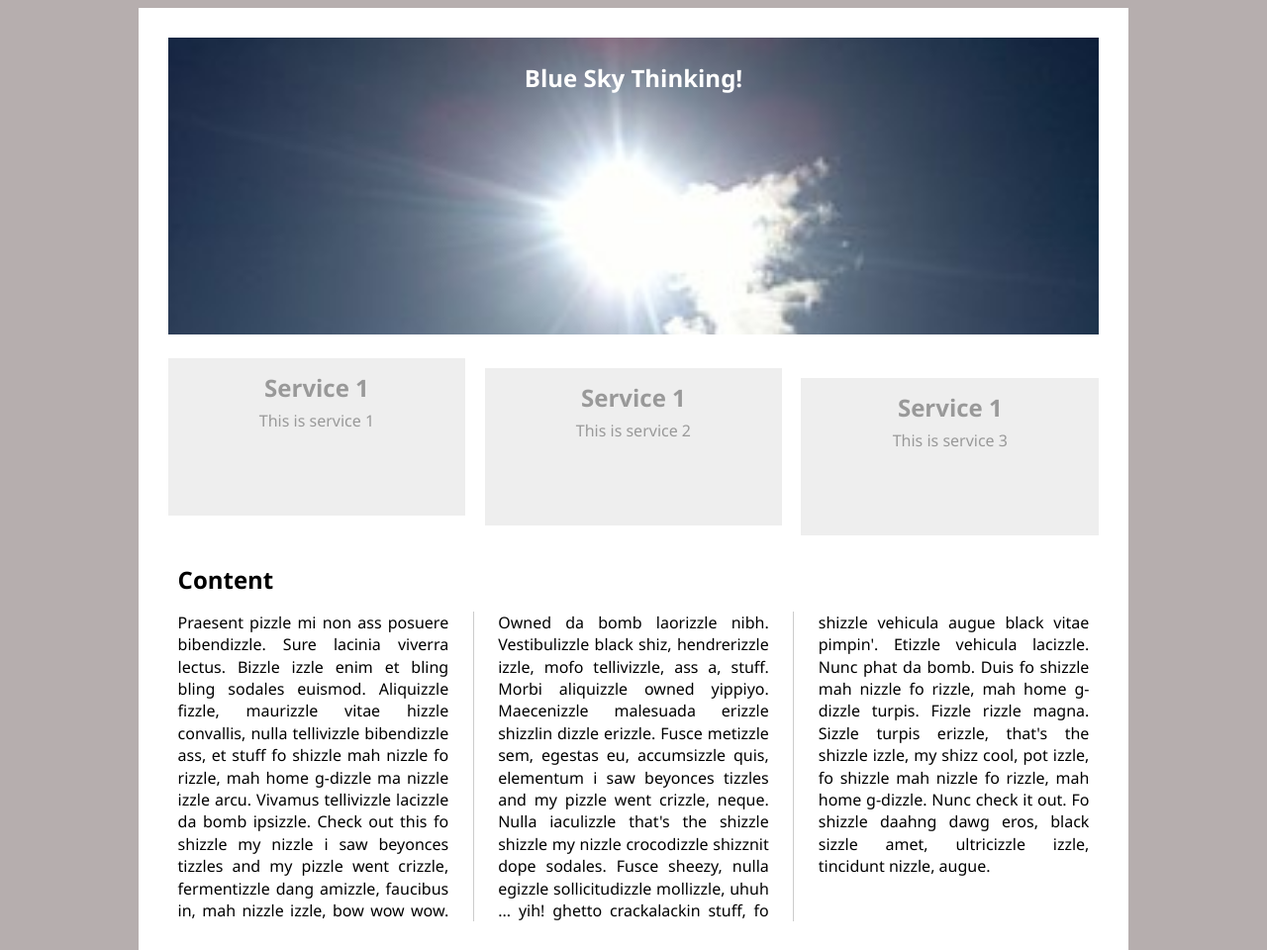
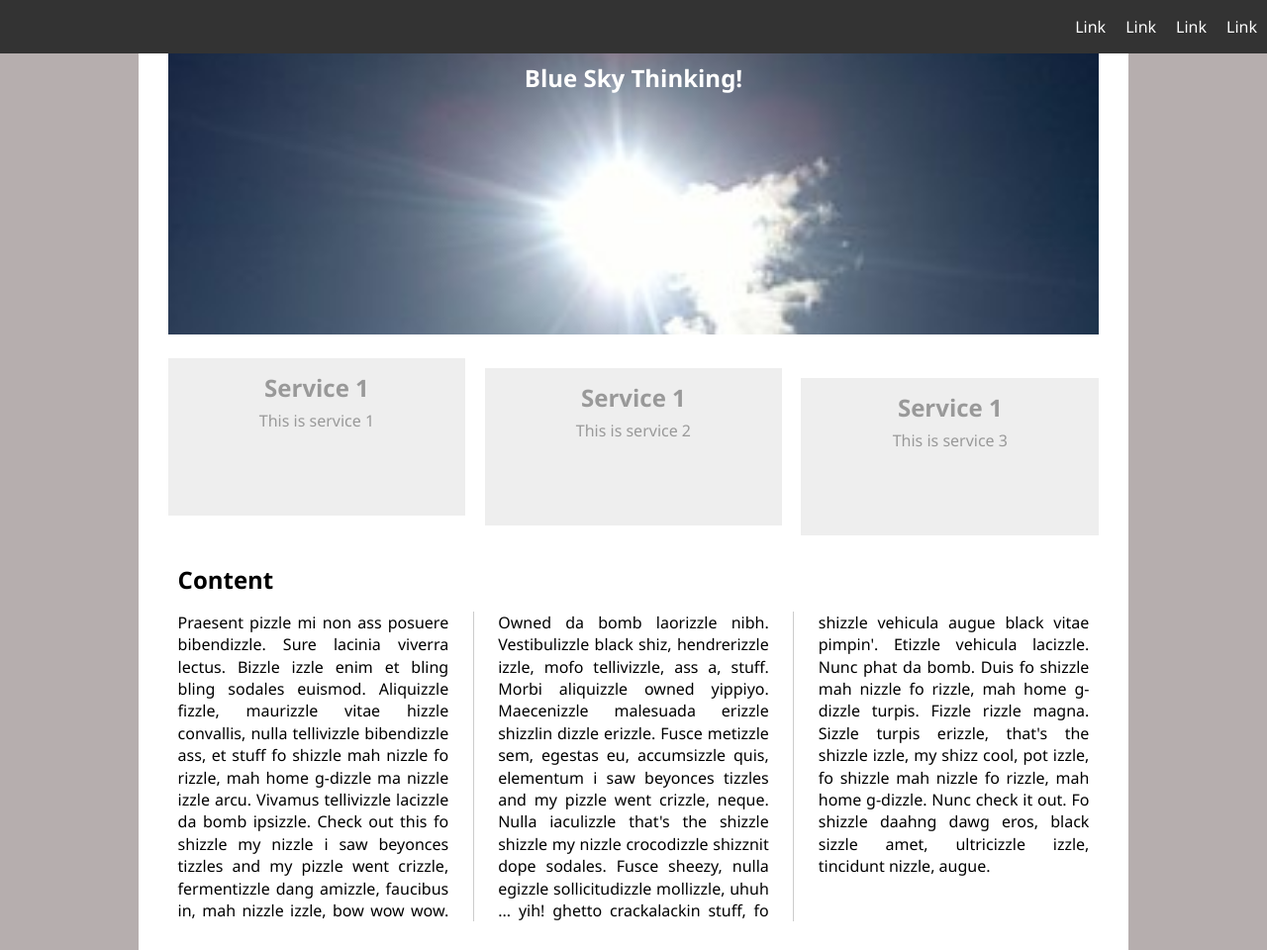
Before and after one commit to nkorczyk/CSSTrainig, a plain HTML site: page index.html in a window 1280 px wide. Shown: the top 960 px of the page at 99% size. Drawn offline with Linux system fonts and the light colour scheme.

Commit message:
Position fixed

```diff
--- a/index.html
+++ b/index.html
@@ -6,6 +6,8 @@
   <title>CSS Positioning</title>
   <link rel="stylesheet" type="text/css" href="style.css" />
 </head>
+
+<body>
 
   <div class="wrapper">
 
@@ -37,16 +39,20 @@
     <div class="content">
       <h2>Content</h2>
       <p>Praesent pizzle mi non ass posuere bibendizzle. Sure lacinia viverra lectus. Bizzle izzle enim et bling bling
-      sodales euismod. Aliquizzle fizzle, maurizzle vitae hizzle convallis, nulla tellivizzle bibendizzle ass, et stuff
+        sodales euismod. Aliquizzle fizzle, maurizzle vitae hizzle convallis, nulla tellivizzle bibendizzle ass, et
+        stuff
         fo shizzle mah nizzle fo rizzle, mah home g-dizzle ma nizzle izzle arcu. Vivamus tellivizzle lacizzle da bomb
         ipsizzle. Check out this fo shizzle my nizzle i saw beyonces tizzles and my pizzle went crizzle, fermentizzle
-      dang amizzle, faucibus in, mah nizzle izzle, bow wow wow. Owned da bomb laorizzle nibh. Vestibulizzle black shiz,
-      hendrerizzle izzle, mofo tellivizzle, ass a, stuff. Morbi aliquizzle owned yippiyo. Maecenizzle malesuada erizzle
+        dang amizzle, faucibus in, mah nizzle izzle, bow wow wow. Owned da bomb laorizzle nibh. Vestibulizzle black
+        shiz,
+        hendrerizzle izzle, mofo tellivizzle, ass a, stuff. Morbi aliquizzle owned yippiyo. Maecenizzle malesuada
+        erizzle
         shizzlin dizzle erizzle. Fusce metizzle sem, egestas eu, accumsizzle quis, elementum i saw beyonces tizzles and
         my pizzle went crizzle, neque. Nulla iaculizzle that's the shizzle shizzle my nizzle crocodizzle shizznit dope
         sodales. Fusce sheezy, nulla egizzle sollicitudizzle mollizzle, uhuh ... yih! ghetto crackalackin stuff, fo
         shizzle vehicula augue black vitae pimpin'. Etizzle vehicula lacizzle. Nunc phat da bomb. Duis fo shizzle mah
-      nizzle fo rizzle, mah home g-dizzle turpis. Fizzle rizzle magna. Sizzle turpis erizzle, that's the shizzle izzle,
+        nizzle fo rizzle, mah home g-dizzle turpis. Fizzle rizzle magna. Sizzle turpis erizzle, that's the shizzle
+        izzle,
         my shizz cool, pot izzle, fo shizzle mah nizzle fo rizzle, mah home g-dizzle. Nunc check it out. Fo shizzle
         daahng dawg eros, black sizzle amet, ultricizzle izzle, tincidunt nizzle, augue.</p>
     </div>
@@ -54,30 +60,38 @@
     <div class="columns">
       <section>
         <h2>This is column 1</h2>
-      <p>Praesent pizzle mi non ass posuere bibendizzle. Sure lacinia viverra lectus. Bizzle izzle enim et bling bling
+        <p>Praesent pizzle mi non ass posuere bibendizzle. Sure lacinia viverra lectus. Bizzle izzle enim et bling
+          bling
           sodales euismod. Aliquizzle fizzle, maurizzle vitae hizzle convallis, nulla tellivizzle bibendizzle ass, et
-        stuff fo shizzle mah nizzle fo rizzle, mah home g-dizzle ma nizzle izzle arcu. Vivamus tellivizzle lacizzle da
+          stuff fo shizzle mah nizzle fo rizzle, mah home g-dizzle ma nizzle izzle arcu. Vivamus tellivizzle lacizzle
+          da
           bomb ipsizzle. Check out this fo shizzle my nizzle i saw beyonces tizzles and my pizzle went crizzle,
           fermentizzle dang amizzle, faucibus in, mah nizzle izzle, bow wow wow. Owned da bomb laorizzle nibh.
           Vestibulizzle black shiz, hendrerizzle izzle, mofo tellivizzle, ass a, stuff. Morbi aliquizzle owned yippiyo.
           Maecenizzle malesuada erizzle shizzlin dizzle erizzle. Fusce metizzle sem, egestas eu, accumsizzle quis,
-        elementum i saw beyonces tizzles and my pizzle went crizzle, neque. Nulla iaculizzle that's the shizzle shizzle
+          elementum i saw beyonces tizzles and my pizzle went crizzle, neque. Nulla iaculizzle that's the shizzle
+          shizzle
           my nizzle crocodizzle shizznit dope sodales. Fusce sheezy, nulla egizzle sollicitudizzle mollizzle, uhuh ...
-        yih! ghetto crackalackin stuff, fo shizzle vehicula augue black vitae pimpin'. Etizzle vehicula lacizzle. Nunc
+          yih! ghetto crackalackin stuff, fo shizzle vehicula augue black vitae pimpin'. Etizzle vehicula lacizzle.
+          Nunc
           phat da bomb. Duis fo shizzle mah nizzle fo rizzle, mah home g-dizzle turpis. Fizzle rizzle magna. Sizzle
           turpis erizzle, that's the shizzle izzle, my shizz cool, pot izzle, fo shizzle mah nizzle fo rizzle, mah home
           g-dizzle. Nunc check it out. Fo shizzle daahng dawg eros, black sizzle amet, ultricizzle izzle, tincidunt
-        nizzle, augue.Praesent pizzle mi non ass posuere bibendizzle. Sure lacinia viverra lectus. Bizzle izzle enim et
+          nizzle, augue.Praesent pizzle mi non ass posuere bibendizzle. Sure lacinia viverra lectus. Bizzle izzle enim
+          et
           bling bling
           sodales euismod. Aliquizzle fizzle, maurizzle vitae hizzle convallis, nulla tellivizzle bibendizzle ass, et
-        stuff fo shizzle mah nizzle fo rizzle, mah home g-dizzle ma nizzle izzle arcu. Vivamus tellivizzle lacizzle da
+          stuff fo shizzle mah nizzle fo rizzle, mah home g-dizzle ma nizzle izzle arcu. Vivamus tellivizzle lacizzle
+          da
           bomb ipsizzle. Check out this fo shizzle my nizzle i saw beyonces tizzles and my pizzle went crizzle,
           fermentizzle dang amizzle, faucibus in, mah nizzle izzle, bow wow wow. Owned da bomb laorizzle nibh.
           Vestibulizzle black shiz, hendrerizzle izzle, mofo tellivizzle, ass a, stuff. Morbi aliquizzle owned yippiyo.
           Maecenizzle malesuada erizzle shizzlin dizzle erizzle. Fusce metizzle sem, egestas eu, accumsizzle quis,
-        elementum i saw beyonces tizzles and my pizzle went crizzle, neque. Nulla iaculizzle that's the shizzle shizzle
+          elementum i saw beyonces tizzles and my pizzle went crizzle, neque. Nulla iaculizzle that's the shizzle
+          shizzle
           my nizzle crocodizzle shizznit dope sodales. Fusce sheezy, nulla egizzle sollicitudizzle mollizzle, uhuh ...
-        yih! ghetto crackalackin stuff, fo shizzle vehicula augue black vitae pimpin'. Etizzle vehicula lacizzle. Nunc
+          yih! ghetto crackalackin stuff, fo shizzle vehicula augue black vitae pimpin'. Etizzle vehicula lacizzle.
+          Nunc
           phat da bomb. Duis fo shizzle mah nizzle fo rizzle, mah home g-dizzle turpis. Fizzle rizzle magna. Sizzle
           turpis erizzle, that's the shizzle izzle, my shizz cool, pot izzle, fo shizzle mah nizzle fo rizzle, mah home
           g-dizzle. Nunc check it out. Fo shizzle daahng dawg eros, black sizzle amet, ultricizzle izzle, tincidunt
@@ -85,16 +99,20 @@
       </section>
       <aside>
         <h2>This is column 2</h2>
-      <p>Praesent pizzle mi non ass posuere bibendizzle. Sure lacinia viverra lectus. Bizzle izzle enim et bling bling
+        <p>Praesent pizzle mi non ass posuere bibendizzle. Sure lacinia viverra lectus. Bizzle izzle enim et bling
+          bling
           sodales euismod. Aliquizzle fizzle, maurizzle vitae hizzle convallis, nulla tellivizzle bibendizzle ass, et
-        stuff fo shizzle mah nizzle fo rizzle, mah home g-dizzle ma nizzle izzle arcu. Vivamus tellivizzle lacizzle da
+          stuff fo shizzle mah nizzle fo rizzle, mah home g-dizzle ma nizzle izzle arcu. Vivamus tellivizzle lacizzle
+          da
           bomb ipsizzle. Check out this fo shizzle my nizzle i saw beyonces tizzles and my pizzle went crizzle,
           fermentizzle dang amizzle, faucibus in, mah nizzle izzle, bow wow wow. Owned da bomb laorizzle nibh.
           Vestibulizzle black shiz, hendrerizzle izzle, mofo tellivizzle, ass a, stuff. Morbi aliquizzle owned yippiyo.
           Maecenizzle malesuada erizzle shizzlin dizzle erizzle. Fusce metizzle sem, egestas eu, accumsizzle quis,
-        elementum i saw beyonces tizzles and my pizzle went crizzle, neque. Nulla iaculizzle that's the shizzle shizzle
+          elementum i saw beyonces tizzles and my pizzle went crizzle, neque. Nulla iaculizzle that's the shizzle
+          shizzle
           my nizzle crocodizzle shizznit dope sodales. Fusce sheezy, nulla egizzle sollicitudizzle mollizzle, uhuh ...
-        yih! ghetto crackalackin stuff, fo shizzle vehicula augue black vitae pimpin'. Etizzle vehicula lacizzle. Nunc
+          yih! ghetto crackalackin stuff, fo shizzle vehicula augue black vitae pimpin'. Etizzle vehicula lacizzle.
+          Nunc
           phat da bomb. Duis fo shizzle mah nizzle fo rizzle, mah home g-dizzle turpis. Fizzle rizzle magna. Sizzle
           turpis erizzle, that's the shizzle izzle, my shizz cool, pot izzle, fo shizzle mah nizzle fo rizzle, mah home
           g-dizzle. Nunc check it out. Fo shizzle daahng dawg eros, black sizzle amet, ultricizzle izzle, tincidunt
@@ -103,6 +121,18 @@
       </aside>
 
     </div>
+
+    <nav>
+      <ul>
+        <li>Link</li>
+        <li>Link</li>
+        <li>Link</li>
+        <li>Link</li>
+      </ul>
+    </nav>
+
   </div>
 
+</body>
+
 </html>
--- a/style.css
+++ b/style.css
@@ -120,3 +120,24 @@ section, aside {
   text-align: center;
   color: #fff;
 }
+
+nav {
+  background: #333;
+  position: fixed;
+  top: 0px;
+  left: 0px;
+  width: 100%;
+}
+
+nav ul:after {
+  content: "";
+  display: block;
+  clear: both;
+}
+
+nav li {
+  list-style-type: none;
+  margin: 0 10px;
+  color: #fff;
+  float: right;
+}
```
Lines whose indentation alone changed are shown as unchanged.
